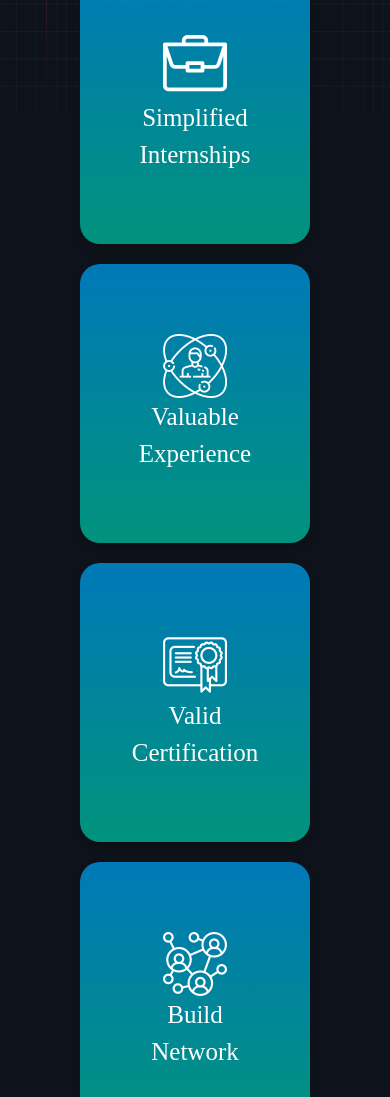
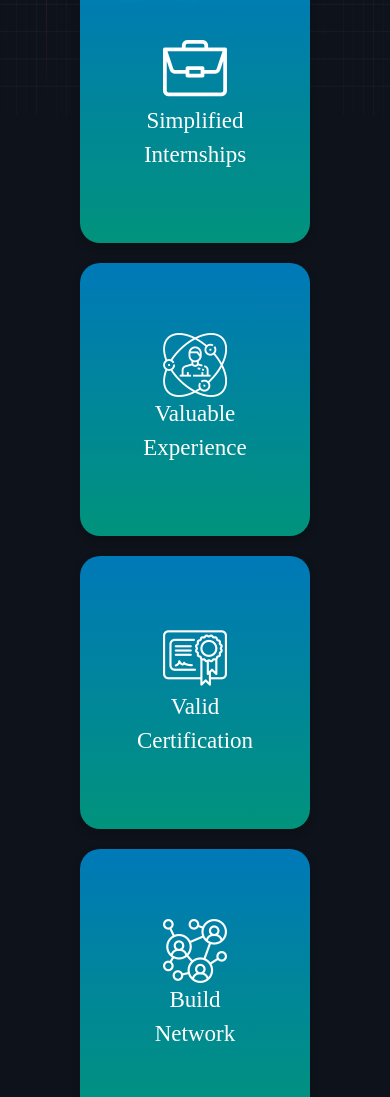
Before and after one commit to ManasJhaMJ/PixelCode, a plain HTML site: page index.html in a window 390 px wide. Shown: the part 729-1826 px from the top of the page. Drawn offline with nearby package versions, Linux system fonts and the light colour scheme; a web font is replaced by a local one.

Commit message:
minor changes

```diff
--- a/css/home.css
+++ b/css/home.css
@@ -472,7 +472,7 @@ img {
 
   .nav-links li a {
     font-size: 8px;
-    padding: 1px 5px;
+    padding: 1px 4px;
   }
 
   #hero {
@@ -519,11 +519,11 @@ img {
   }
 
   .rows {
-    padding-top: 30px;
+    padding-top: 35px;
   }
 
   .cards {
-    font-size: 25px;
+    font-size: 23px;
   }
 
   #about {
```
